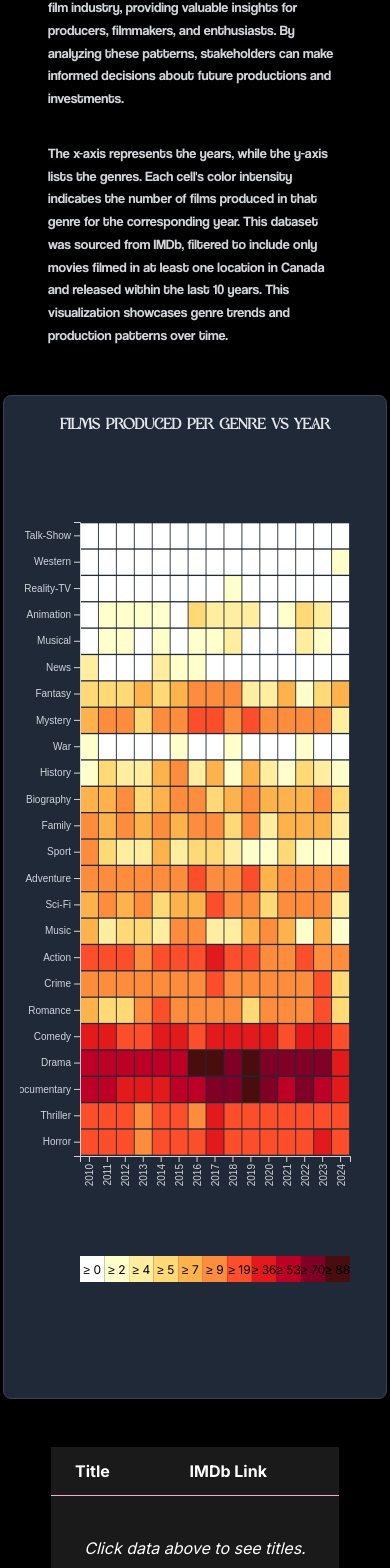
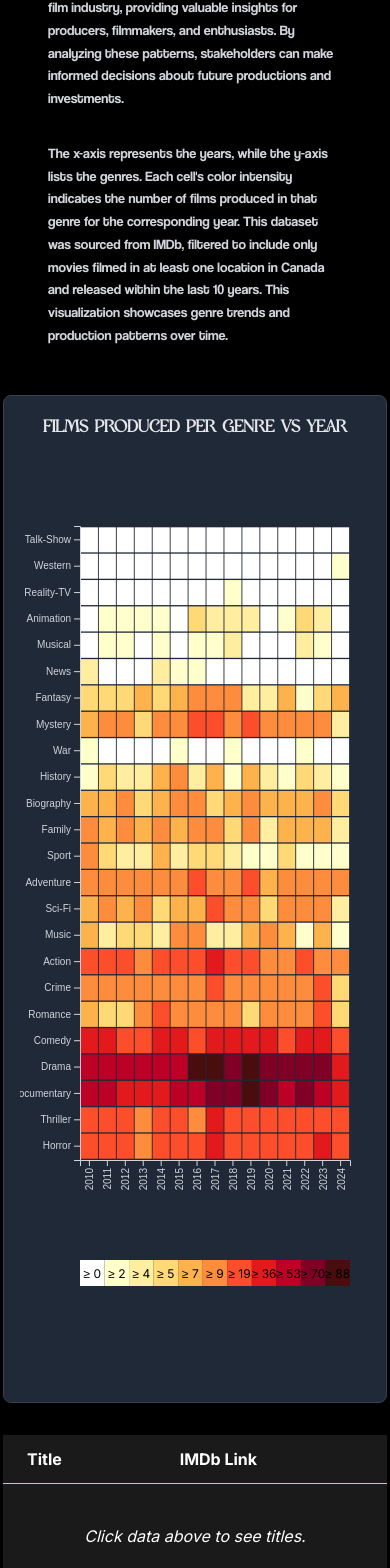
Before and after one commit to mattrichmo/cinecompute, a Next.js app: page /data/genre-heat-map in a window 390 px wide. Shown: the part 425-1993 px from the top of the page. Built offline with nearby package versions, Linux system fonts and the light colour scheme; a web font is replaced by a local one.

Commit message:
spacing adjustment

```diff
--- a/src/app/components/GenreHeatMap/GenreheatMap.jsx
+++ b/src/app/components/GenreHeatMap/GenreheatMap.jsx
@@ -169,8 +169,8 @@ const GenreHeatMap = () => {
       <div className="border border-gray-700 rounded-lg shadow-lg p-4 bg-gray-800">
         {/* Title for the chart */}
         <div className="text-center text-md font-semibold text-gray-200 mb-4">
-            <h2>
-          Films Produced Per Genre vs Year
+        <h2 className="text-lg font-semibold text-gray-200">
+        Films Produced Per Genre vs Year
           </h2>
         </div>
         <svg ref={svgRef}></svg>
@@ -183,7 +183,7 @@ const GenreHeatMap = () => {
           </h2>
         </div>
       )}
-      <div className="mt-12">
+      <div className="mt-8">
         <GenreTable data={selectedItem ? selectedItem.items : []} /> {/* Pass the selected items to GenreTable */}
       </div>
     </div>
--- a/src/app/components/GenreHeatMap/components/GenreTable/GenreTable.jsx
+++ b/src/app/components/GenreHeatMap/components/GenreTable/GenreTable.jsx
@@ -4,7 +4,7 @@ import Link from "next/link";
 const GenreTable = ({ data }) => {
   return (
     <div className="flex justify-center">
-      <table className="w-full max-w-4xl shadow-md bg-white bg-opacity-10 mx-12 md:mx-6">
+      <table className="w-full max-w-4xl shadow-md bg-white bg-opacity-10 lg:mx-12 md:mx-3 sm:mx-2">
         <thead className="text-white border-b border-pink-300">
           <tr>
             <th className="px-6 py-3 text-left">Title</th>
```
